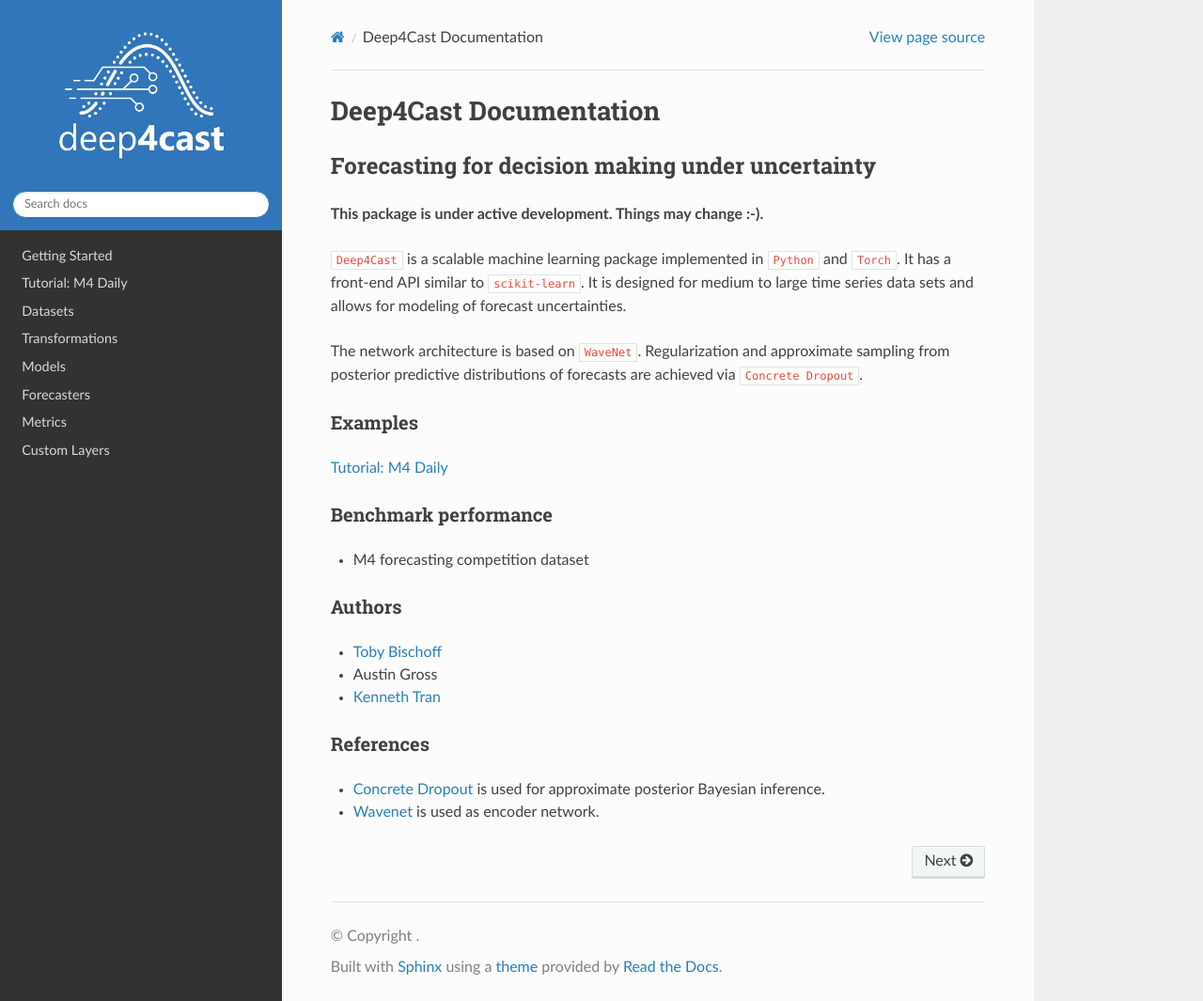
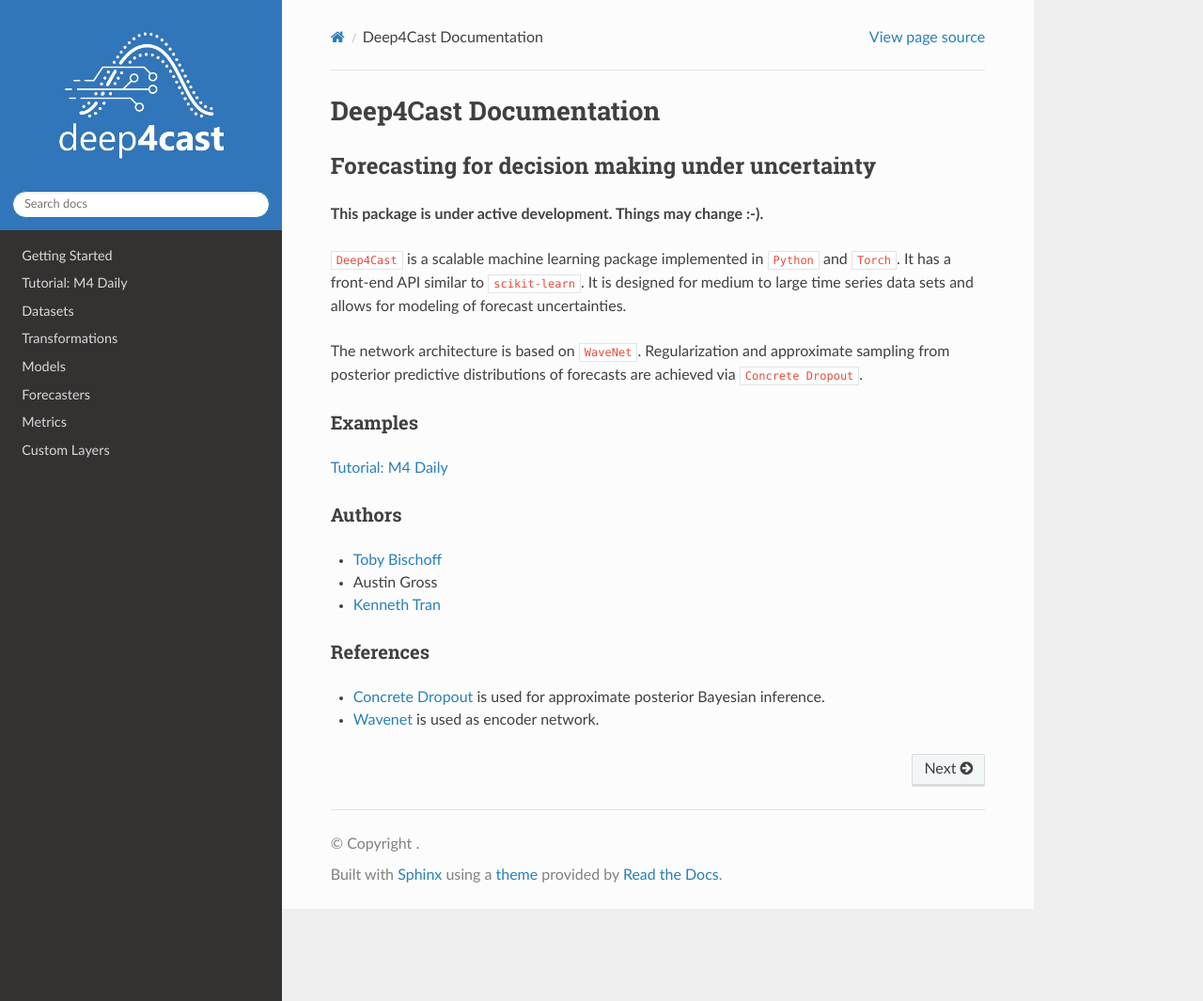
Before and after one commit to MSRDL/Deep4Cast, a Sphinx documentation site: the page built from docs/index.rst, in a window 1280 px wide and 1065 px high. Shown: the whole window at 94% size. Built offline with Sphinx 7.4.7 and the Read the Docs theme 2.0.0, drawn with Linux system fonts in a browser that asks for light colours.

Commit message:
removed benchmark section on startpage

```diff
--- a/docs/index.rst
+++ b/docs/index.rst
@@ -21,9 +21,6 @@ Examples
 
 :ref:`/examples/m4daily.ipynb`
 
-Benchmark performance
----------------------
-- M4 forecasting competition dataset
 
 Authors
 -------
```
